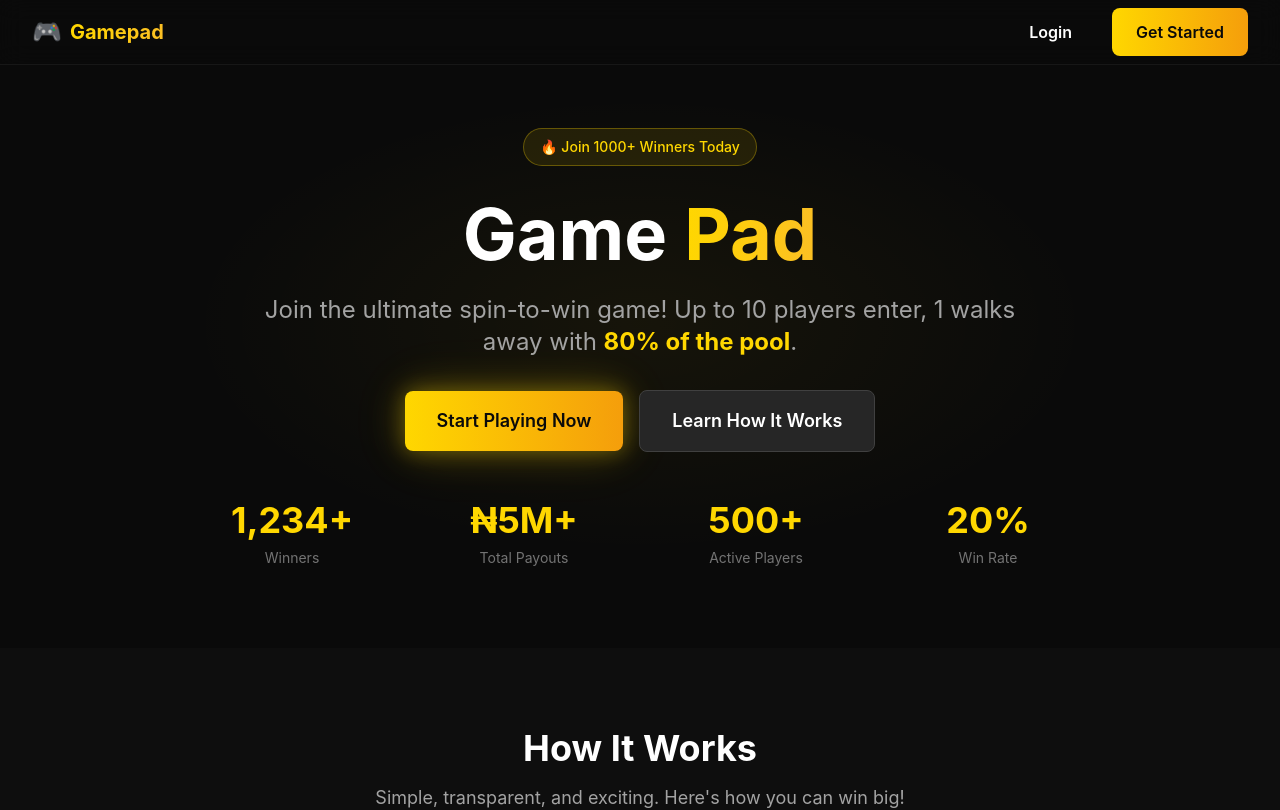
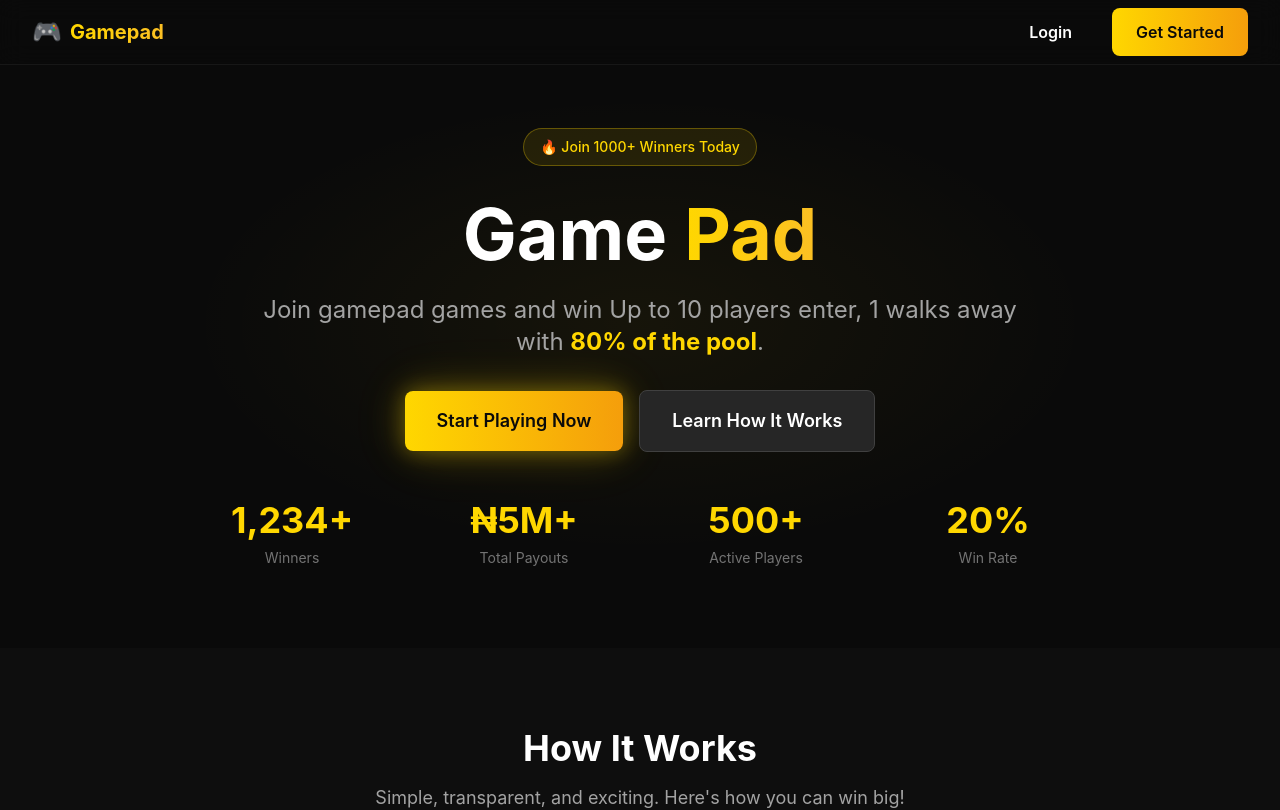
Before and after one commit to datruth14/gamepad, a Next.js app: page / in a window 1280 px wide. Shown: the top 810 px of the page. Built offline with nearby package versions, Linux system fonts and the light colour scheme.

Commit message:
docs: update marketing slogan

```diff
--- a/src/app/layout.tsx
+++ b/src/app/layout.tsx
@@ -4,12 +4,12 @@ import { Providers } from './providers';
 
 export const metadata: Metadata = {
     title: 'Gamepad',
-    description: 'Join the ultimate spin-to-win game! Compete with up to 10 players, spin the wheel, and win 80% of the pool.',
+    description: 'Join gamepad games and win Compete with up to 10 players, spin the wheel, and win 80% of the pool.',
     keywords: ['Gamepad', 'spin wheel', 'win', 'game', 'multiplayer'],
     authors: [{ name: 'Gamepad Ltd' }],
     openGraph: {
         title: 'Gamepad',
-        description: 'Join the ultimate spin-to-win game! Compete with up to 10 players, spin the wheel, and win 80% of the pool.',
+        description: 'Join gamepad games and win Compete with up to 10 players, spin the wheel, and win 80% of the pool.',
         type: 'website',
     },
 };
--- a/src/app/page.tsx
+++ b/src/app/page.tsx
@@ -39,7 +39,7 @@ export default function Home() {
                     </h1>
 
                     <p className="text-xl md:text-2xl text-primary-300 mb-8 max-w-3xl mx-auto">
-                        Join the ultimate spin-to-win game! Up to 10 players enter, 1 walks away with{' '}
+                        Join gamepad games and win Up to 10 players enter, 1 walks away with{' '}
                         <span className="text-gold font-bold">80% of the pool</span>.
                     </p>
 
```
